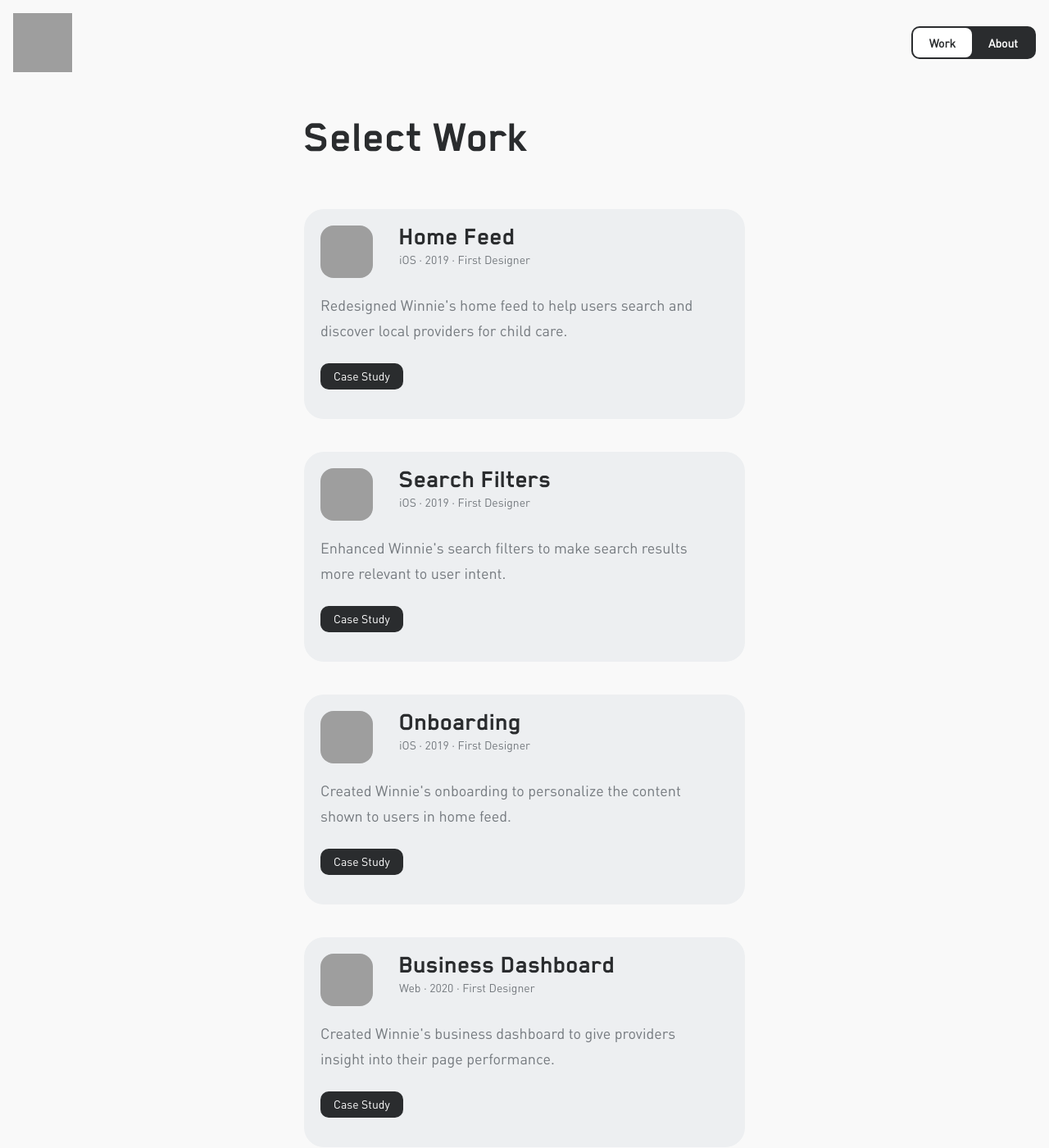
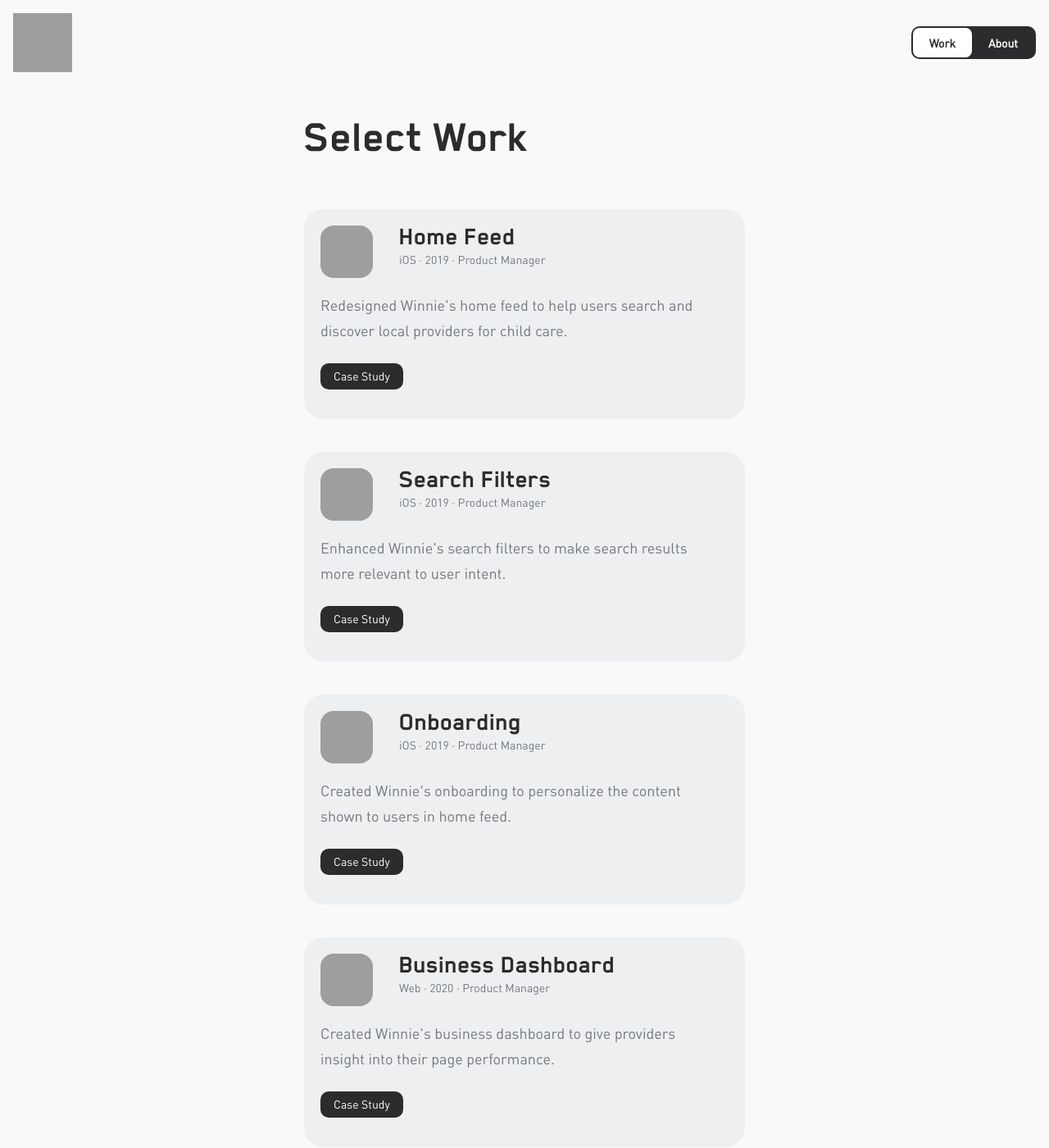
Before and after one commit to jotd/jotd-portfolio, a Jekyll site: the page work/index.html, which Jekyll copies as it is, in a window 1280 px wide and 1400 px high, cut to the strip 0-1400 px from the top of the window. Shown: the whole strip at 82% size. Built offline with Jekyll 4.4.1, drawn with Linux system fonts in a browser that asks for light colours; grey boxes are pictures that could not be loaded.

Commit message:
Update index.html

```diff
--- a/work/index.html
+++ b/work/index.html
@@ -54,7 +54,7 @@
             />
             <div class="work-header-text">
               <p class="title">Home Feed</p>
-              <p class="work-metadata">iOS · 2019 · First Designer</p>
+              <p class="work-metadata">iOS · 2019 · Product Manager</p>
               <p class="blurb">
                 Redesigned Winnie's home feed to help users search and discover
                 local providers for child care.
@@ -78,7 +78,7 @@
             />
             <div class="work-header-text">
               <p class="title">Search Filters</p>
-              <p class="work-metadata">iOS · 2019 · First Designer</p>
+              <p class="work-metadata">iOS · 2019 · Product Manager</p>
               <p class="blurb">
                 Enhanced Winnie's search filters to make search results more relevant
                 to user intent.
@@ -102,7 +102,7 @@
             />
             <div class="work-header-text">
               <p class="title">Onboarding</p>
-              <p class="work-metadata">iOS · 2019 · First Designer</p>
+              <p class="work-metadata">iOS · 2019 · Product Manager</p>
               <p class="blurb">
                 Created Winnie's onboarding to personalize the content shown to users in home feed.
               </p>
@@ -125,7 +125,7 @@
             />
             <div class="work-header-text">
               <p class="title">Business Dashboard</p>
-              <p class="work-metadata">Web · 2020 · First Designer</p>
+              <p class="work-metadata">Web · 2020 · Product Manager</p>
               <p class="blurb">
                 Created Winnie's business dashboard to give providers insight into their page performance.
               </p>
```
